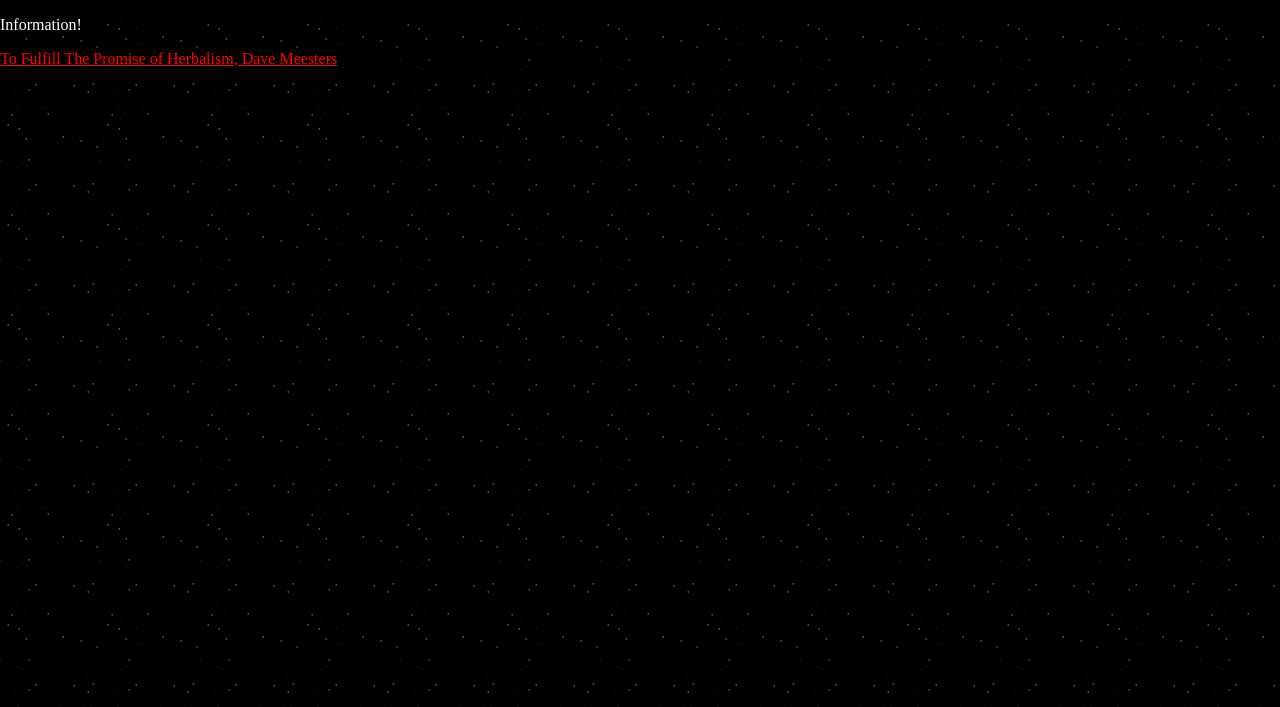
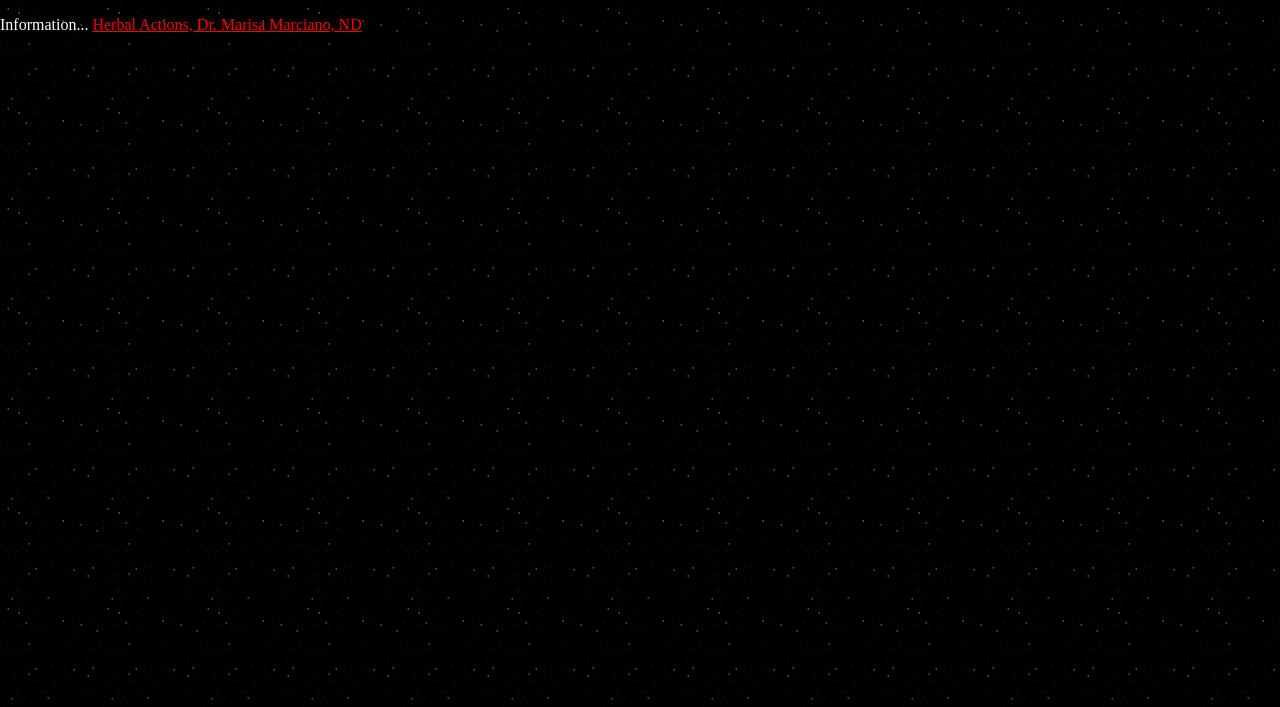
Before and after one commit to k-weinberg/DeepMay, a plain HTML site: page information.html in a window 1280 px wide. Shown: the top 707 px of the page. Drawn offline with Linux system fonts and the light colour scheme.

Commit message:
revised information page

```diff
--- a/information.html
+++ b/information.html
@@ -10,9 +10,11 @@
 <body class="information">
     <div class="marquee-wrapper">
         <div class="sliding-background">
-            <p style="color:white;">Information!</p>
-            <a href="https://radicalvitalism.wordpress.com/2019/01/12/to-fulfill-the-promise-of-herbalism/">
-            To Fulfill The Promise of Herbalism, Dave Meesters</a>
+            <div class='references'>
+                <p style="color:white;">Information...</p>
+                <a href="https://thenaturopathicherbalist.com/herbal-actions/">
+               Herbal Actions, Dr. Marisa Marciano, ND<span class="reference">"Understanding how herbs work means understanding the wide range of actions they can have in the body. It’s important to keep in mind that a single herb can have numerous actions, and they should never be pigeon-holed into only doing one thing. Often their actions are synchronized and work together..."</span></a>
+            </div>
         </div>
     </div>
     <figure class="information-animation">
--- a/style.css
+++ b/style.css
@@ -148,7 +148,7 @@ figure.information-animation  {
 figure.landing-animation  {
   position:fixed;
   bottom:0px;
-  animation: sceetch 10s ease infinite;
+  animation: sceetch 4s ease infinite;
   user-select: none;
 }
 
@@ -162,3 +162,15 @@ img {
 /*Information Styling */
 
 .information p {color:white}
+
+a span {opacity: 0; position: absolute; color: #fff; background: #000; padding: 5px;}
+a {position: relative;}
+a:hover span {display: inline-block; text-align: justify; color:rgb(181, 181, 181); z-index:5; margin: 30px; right:20px; box-shadow: 0px 0px 30px 15px rgba(234, 234, 234, 0.2); opacity:1;}
+
+a {display:inline-block;}
+p {display:inline-block;}
+
+div.references {
+  width:100vw;
+  columns:3;
+}
```
